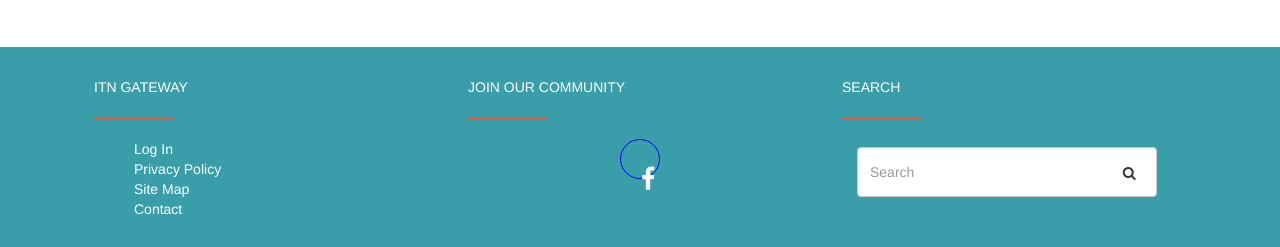
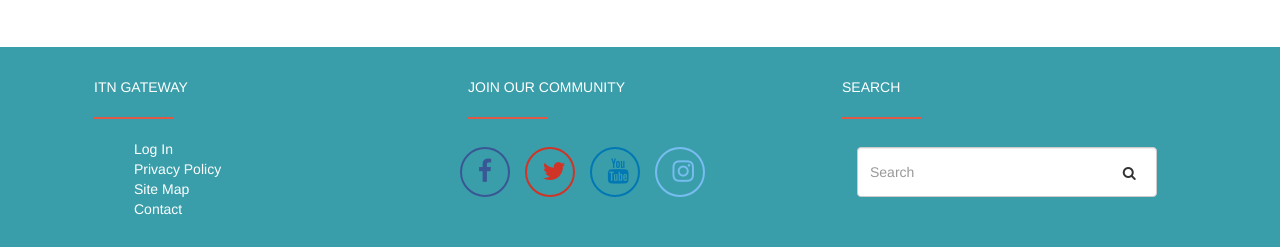
Before and after one commit to samguergen/ITNLanier, a PHP site: page / in a window 1280 px wide. Shown: the part 2716-2963 px from the top of the page. Run offline with PHP 8.4, Linux system fonts and the light colour scheme; some libraries are stand-ins or nearby versions.

Commit message:
social media icon fix

```diff
--- a/css/index.css
+++ b/css/index.css
@@ -282,18 +282,52 @@ color: #529ba8;
 
 #footer .container .social-icons i {
   font-size: 25px;
-  padding: 10px;
-  line-height:40px;
+  /*padding: 10px;
+  line-height:40px;*/
+  margin-left:20%;
 }
 
 #footer .container .social-icon-border {
   border-radius: 100%;
   padding: 10px;
   border: 1px solid blue;
-  height: 40px;
-  width: 40px;
+  height: 50px;
+  width: 50px;
   margin-left:auto;
   margin-right:auto;
+  margin:2%;
+}
+
+#footer .container .fb {
+  border: 2px solid #3a5795;
+}
+
+#footer .container .fb .fa {
+    color: #3a5795 !important;
+}
+
+#footer .container .tw {
+  border: 2px solid #cf3427;
+}
+
+#footer .container .tw .fa {
+    color: #cf3427 !important;
+}
+
+#footer .container .yt {
+  border: 2px solid #0177b4;
+}
+
+#footer .container .yt .fa {
+    color: #0177b4 !important;
+}
+
+#footer .container .in {
+  border: 2px solid #78bdf1;
+}
+
+#footer .container .in .fa {
+    color: #78bdf1 !important;
 }
 
 #footer .container .btn-search {
--- a/index.html
+++ b/index.html
@@ -284,10 +284,20 @@
         <div class="col-sm-4 social-icons">
           <div class="footer-title">JOIN OUR COMMUNITY</div>
           <hr>
-          <div class="social-icon-border"><i class="fa fa-facebook"></i></div>
-          <!-- <div class="social-icon-border"><i class="fa fa-twitter"></i></div>
-          <div class="social-icon-border"><i class="fa fa-youtube"></i></div>
-          <div class="social-icon-border"><i class="fa fa-instagram"></i></div> -->
+          <div class="row">
+            <div class="col-sm-3 social-icon-border fb">
+              <i class="fa fa-facebook"></i>
+            </div>
+            <div class="col-sm-3 social-icon-border tw">
+              <i class="fa fa-twitter"></i>
+            </div>
+            <div class="col-sm-3 social-icon-border yt">
+              <i class="fa fa-youtube"></i>
+            </div>
+            <div class="col-sm-3 social-icon-border in">
+              <i class="fa fa-instagram"></i>
+            </div>
+          </div>
         </div>
 
         <div class="col-sm-4">
```
